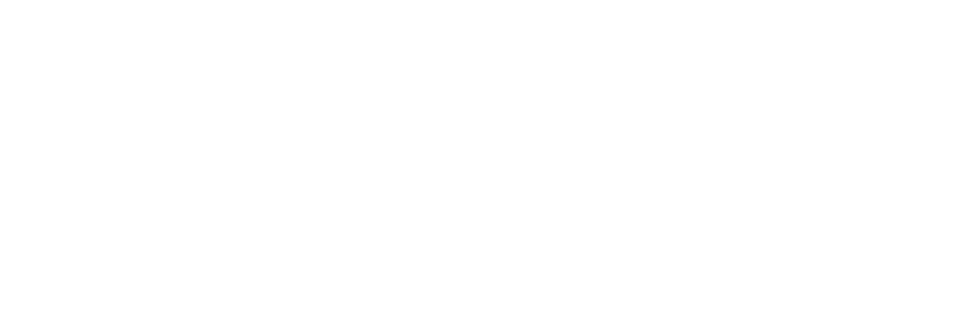
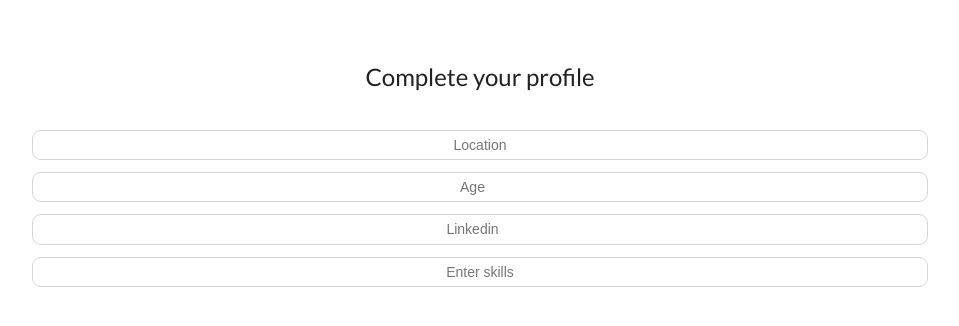
Before and after one commit to SerjTheDoctor/share-mate, a React (Create React App) app: page /completeprofile in a window 1280 px wide. Shown: the top 326 px of the page, without its empty margins (160-1119 px from the left). Built offline with nearby package versions, Linux system fonts and the light colour scheme.

Commit message:
completeprofile

```diff
--- a/src/App.js
+++ b/src/App.js
@@ -2,7 +2,7 @@
 import { BrowserRouter, Route } from 'react-router-dom';
 import StartPage from './pages/start-page';
 import HomePage from './pages/home-page';
-
+import CompletePage from './pages/complete-page';
 function App() {
   return (
     <div id="App">
@@ -10,6 +10,7 @@
         <div>
           <Route path="/home" component={HomePage}/>
           <Route path="/login" component={StartPage}/>
+          <Route path="/completeprofile" component={CompletePage}/>
         </div>
       </BrowserRouter>
     </div>
--- /dev/null
+++ b/src/pages/complete-page.js
@@ -0,0 +1,72 @@
+import React from 'react';
+import './complete-page.scss';
+
+class CompleteProfile extends React.Component {
+
+    constructor(props) {
+        super(props);
+        this.state = {
+            skill: '',
+            allSkills: []
+        }
+    }
+
+    addSkill = () => {
+
+
+        let newList = this.state.allSkills;
+
+        let indexOfSkill = newList.indexOf(this.state.skill);
+
+        if (indexOfSkill === -1)
+        {
+            newList.push(this.state.skill);
+        }
+        this.setState({allSkills: newList });
+        this.setState({skill: ""});
+
+    }
+
+    listSkills = () =>
+    {
+        let list;
+        list = this.state.allSkills.map(
+            ( skl , index) =>
+        <div className="sep"> {skl}</div>
+
+         );
+        return list;
+    }
+
+    render() {
+        return (
+            <div id="complete-page">
+                <p className="complete-profile">
+                    Complete your profile
+                </p>
+
+                <input type="text" className="field field-Location"  placeholder="Location" alt="Location"/>
+                <input type="number" className="field field-Age" placeholder="Age" alt="Age"/>
+                <input type="number" className="field field-Linkedin" placeholder="Linkedin" alt="Linkedin"/>
+                <input type="text" className="field field-Skills" value={this.state.skill}
+                    placeholder="Enter skills" alt="Skills"
+
+                onChange={(event) => this.setState({skill: event.target.value})}
+                onKeyPress={event =>
+                    {
+                        if (event.key === "Enter")
+                            this.addSkill()
+                    }
+                }
+                />
+
+                <div className="skill-box">
+                    {this.listSkills()}
+                </div>
+
+            </div>
+        );
+    }
+}
+
+export default CompleteProfile;
--- /dev/null
+++ b/src/pages/complete-page.scss
@@ -0,0 +1,43 @@
+#complete-page{
+    height: 100%;
+    width: 100%;
+    display: flex;
+    align-self: center;
+    flex-direction: column;
+
+    .complete-profile{
+        align-self: center;
+        display: flex;
+        margin-top: 60px;
+        font-size: 24px;
+    }
+    .field {
+        margin-left:15%;
+        width: 70%;
+        border: 1px solid #d5d5d5;
+        border-radius: 9px;
+        padding: 6px;
+        margin-top: 12px;
+        text-align: center;
+
+        &:focus {
+            outline: none;
+        }
+
+    }
+    .skill-box{
+        width: 35%;
+        margin-left: 32.5%;
+        text-align: left;
+        margin-top: 12px;
+        display: flex;
+        flex-direction: row;
+        flex-wrap: wrap;
+    }
+    .sep{
+        display: flex;
+        font-size: 25px;
+        margin-left: 20px;
+        border-style: ridge;
+    }
+}
```
